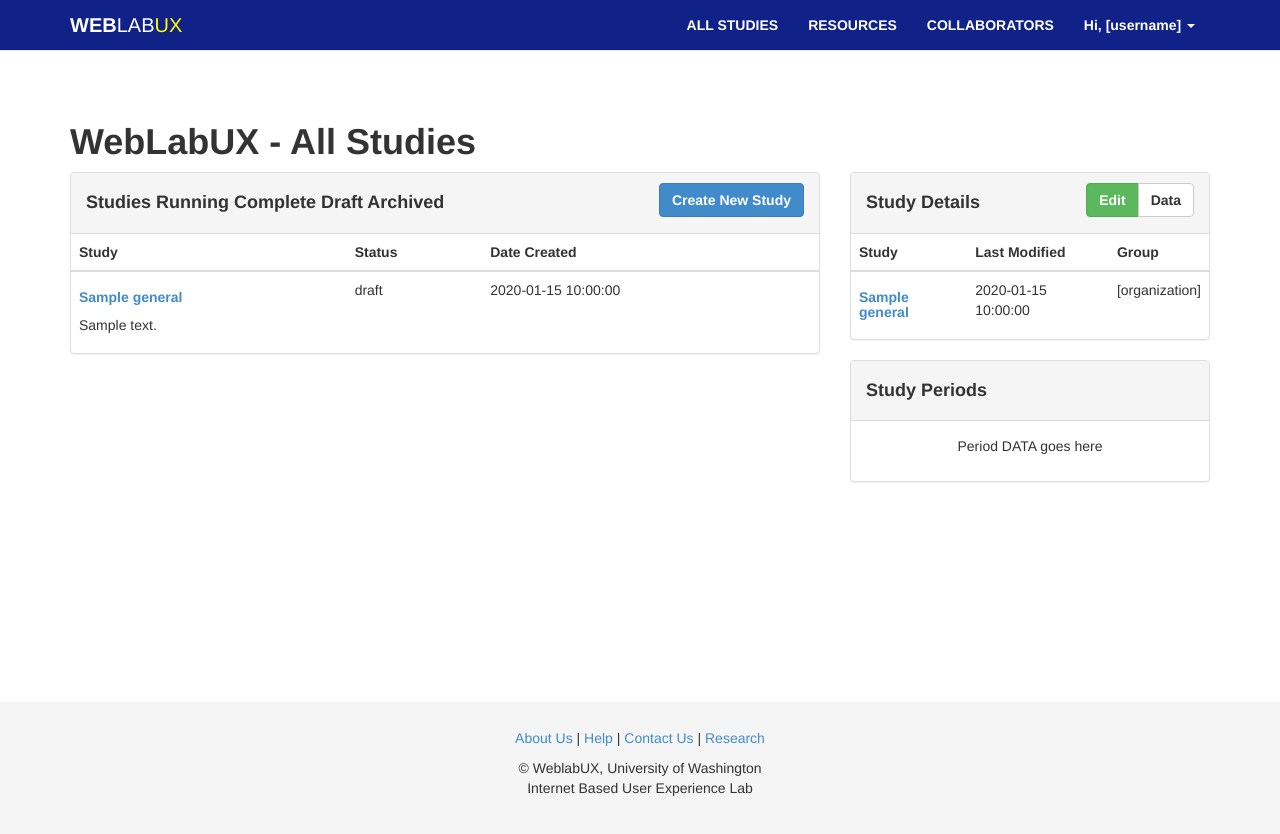
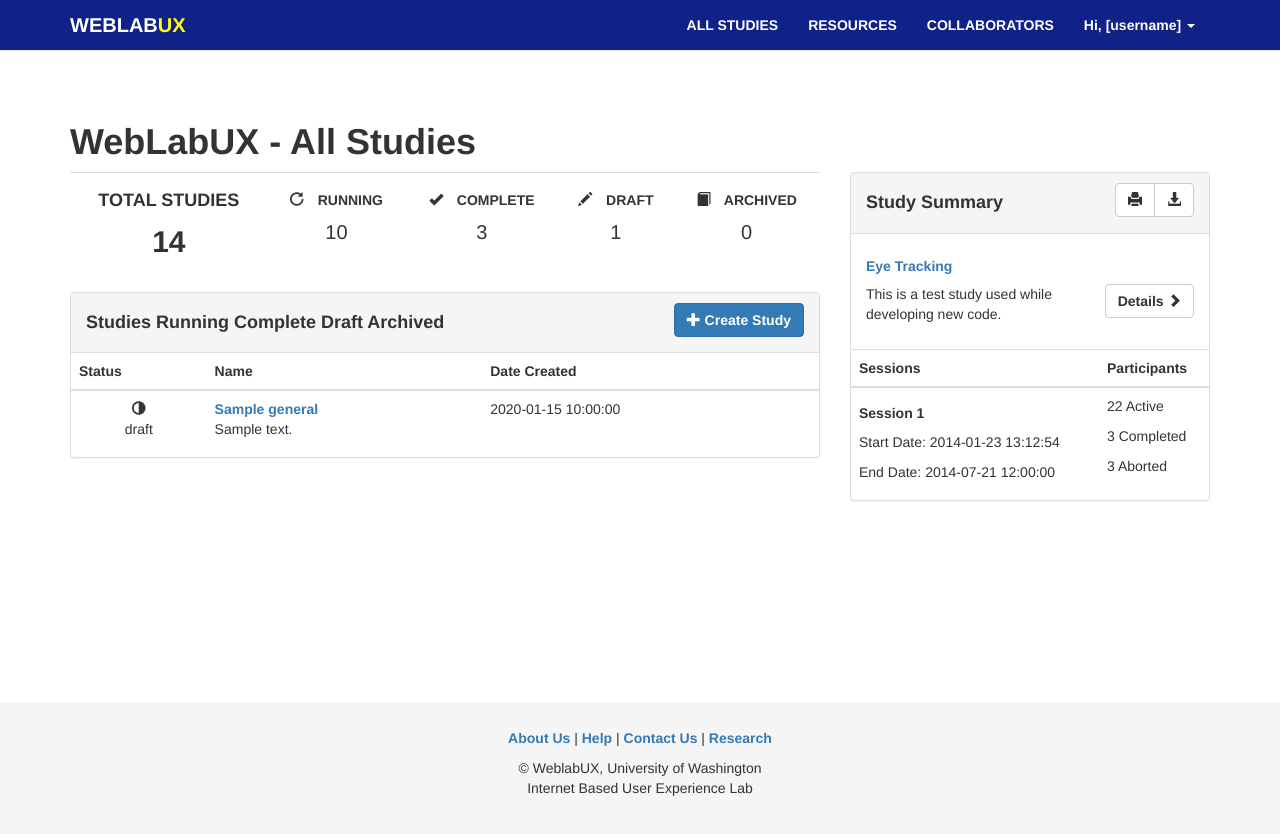
Before and after one commit to weblabux/wluxui, a PHP site: page / in a window 1280 px wide. Run offline with PHP 8.4, Linux system fonts and the light colour scheme; tables that the repository leaves empty hold one stand-in row (values such as "Sample post"); some libraries are stand-ins or nearby versions.

Commit message:
using bootstrap CDN due to icons not loading in minified version

```diff
--- a/assets/css/style.css
+++ b/assets/css/style.css
@@ -2,7 +2,7 @@ body {
   padding-top: 8%;
 }
 
-.btn {
+a, .btn {
 	font-weight: bold;
 }
 
@@ -77,3 +77,19 @@ footer {
 .navbar-default .navbar-toggle .icon-bar {
 	background-color: #ffffff;
 }
+
+
+/* All Studies */
+
+#dashboard-total-studies {
+	font-weight: bold;
+	font-size: 30px;
+}
+
+.dashboard-icons {
+	font-size: 20px;
+}
+
+.glyphicon-padding-right {
+	padding-right: 10px;
+}
--- a/templates/dynamicpages/allstudies.twig
+++ b/templates/dynamicpages/allstudies.twig
@@ -5,6 +5,32 @@
 <h1>{{ pageData.title }}</h1>
       <div class="row">
         <div class="col-md-8">
+            <table class="table">
+              <tbody>
+                <tr class="text-center">
+                  <td>
+                    <h4>TOTAL STUDIES</h4>
+                    <span id="dashboard-total-studies">14</span>
+                  </td>
+                  <td>
+                    <h5> <span class="glyphicon glyphicon-repeat glyphicon-padding-right"></span> RUNNING</h5>
+                    <span class="dashboard-icons">10</span>
+                  </td>
+                  <td>
+                    <h5> <span class="glyphicon glyphicon-ok glyphicon-padding-right"></span> COMPLETE</h5>
+                    <span class="dashboard-icons">3</span>
+                  </td>
+                  <td>
+                    <h5> <span class="glyphicon glyphicon-pencil glyphicon-padding-right"></span> DRAFT</h5>
+                    <span class="dashboard-icons">1</span>
+                  </td>
+                  <td>
+                    <h5> <span class="glyphicon glyphicon-book glyphicon-padding-right"></span> ARCHIVED</h5>
+                    <span class="dashboard-icons">0</span>
+                  </td>
+                </tr>
+              </tbody>
+            </table>
           <div class="panel panel-default">
             <div class="panel-heading">
               <div class="row">
@@ -12,26 +38,29 @@
                   <h4>Studies Running Complete Draft Archived</h4>
                 </div>
                 <div class="col-md-4 text-right">
-                  <a href="/newstudy.php"><button type="button" class="btn btn-primary">Create New Study</button></a>
+                  <a href="/newstudy.php"><button type="button" class="btn btn-primary"><span class="glyphicon glyphicon-plus"></span> Create Study</button></a>
                 </div>
               </div>
             </div>
             <table class="table table-hover">
               <thead>
                 <tr>
-                  <th>Study</th>
                   <th>Status</th>
+                  <th>Name</th>
                   <th>Date Created</th>
                 </tr>
               </thead>
               <tbody>
 			    {% for study in studies %}
                 <tr>
+                  <td class="text-center">
+                    <span class="glyphicon glyphicon-adjust"></span>
+                    <p>{{study.status}}</p>
+                  </td>
                   <td>
-                    <a href=""><h5>{{study.name}}</h5></a>
+                    <a href="">{{study.name}}</a>
                     <p>{{study.description}}</p>
                   </td>
-                  <td>{{study.status}}</td>
                   <td>{{study.dateCreated}}</td>
                 </tr>
 			    {% endfor %}
@@ -44,37 +73,51 @@
             <div class="panel-heading">
               <div class="row">
                 <div class="col-md-6">
-                  <h4>Study Details</h4>
+                  <h4>Study Summary</h4>
                 </div>
                 <div class="col-md-6 text-right">
                   <div class="btn-group">
-                    <button type="button" class="btn btn-success">Edit</button>
-                    <button type="button" class="btn btn-default">Data</button>
+                    <button type="button" class="btn btn-default"><span class="glyphicon glyphicon-print"></span></button>
+                    <button type="button" class="btn btn-default"><span class="glyphicon glyphicon-download-alt"></span></button>
                   </div>
                 </div>
               </div>
             </div>
-            <table class="table">
+            <div class="panel-body">
+                <a href=""><h5> Eye Tracking</h5></a>
+              <div class="row">
+                <div class="col-md-8">
+                  <p>This is a test study used while developing new code.</p>
+                </div>
+                <div class="col-md-4">
+                    <button type="button" class="btn btn-default">Details <span class="glyphicon glyphicon-chevron-right"></span></button>
+                </div>
+              </div>
+            </div>
+            <table class="table table-hover">
               <thead>
                 <tr>
-                  <th>Study</th>
-                  <th>Last Modified</th>
-                  <th>Group</th>
+                  <th>Sessions</th>
+                  <th>Participants</th>
                 </tr>
               </thead>
               <tbody>
-			    {% for study in studies %}
                 <tr>
                   <td>
-                    <a href=""><h5>{{study.name}}</h5></a>
+                    <h5>Session 1</h5>
+                    <p>Start Date: 2014-01-23 13:12:54</p>
+                    <p>End Date: 2014-07-21 12:00:00</p>
                   </td>
-                  <td>{{study.dateCreated}}</td>
-                  <td>[organization]</td>
+                  <td>
+                    <p>22 Active</p>
+                    <p>3 Completed</p>
+                    <p>3 Aborted</p>
+                  </td>
                 </tr>
-			    {% endfor %}
               </tbody>
             </table>
           </div>
+<!--
           <div class="panel panel-default">
             <div class="panel-heading">
               <div class="row">
@@ -87,6 +130,7 @@
               <p class="text-center">Period DATA goes here</p>
             </div>
           </div>
+-->
        </div>
      </div>
 
--- a/templates/layoutloggedin.twig
+++ b/templates/layoutloggedin.twig
@@ -12,8 +12,10 @@
     <meta http-equiv="expires" content="0" />
     <meta http-equiv="expires" content="Tue, 01 Jan 1980 1:00:00 GMT" />
     <meta http-equiv="pragma" content="no-cache" />
-    <!-- Currently using Bootstrap for simplicity due to it's many shrink wrapped features. -->
-    <link href="/wluxui/assets/css/bootstrap.min.css" rel="stylesheet">
+
+    <!-- Latest compiled and minified CSS -->
+    <link rel="stylesheet" href="//netdna.bootstrapcdn.com/bootstrap/3.1.1/css/bootstrap.min.css">
+
     <!-- But Bootstrap requires CSS restyling to make it look unique. More CSS restyling will -->
     <!-- be needed so hack on our local stylesheet,  NOT on the bootstrap.css sheet. -->
     <link href="/wluxui/assets/css/style.css" rel="stylesheet">
@@ -70,7 +72,9 @@
     ================================================== -->
     <!-- Placed at the end of the document so the pages load faster -->
     <script src="/wluxui/assets/js/jquery.min.js"></script>
-    <script src="/wluxui/assets/js/bootstrap.min.js"></script>
+
+    <!-- Latest compiled and minified JavaScript -->
+    <script src="//netdna.bootstrapcdn.com/bootstrap/3.1.1/js/bootstrap.min.js"></script>
 
 </body>
 </html>
```
Also changed, not shown: templates/layoutloggedout.twig (+7 -3 lines).
